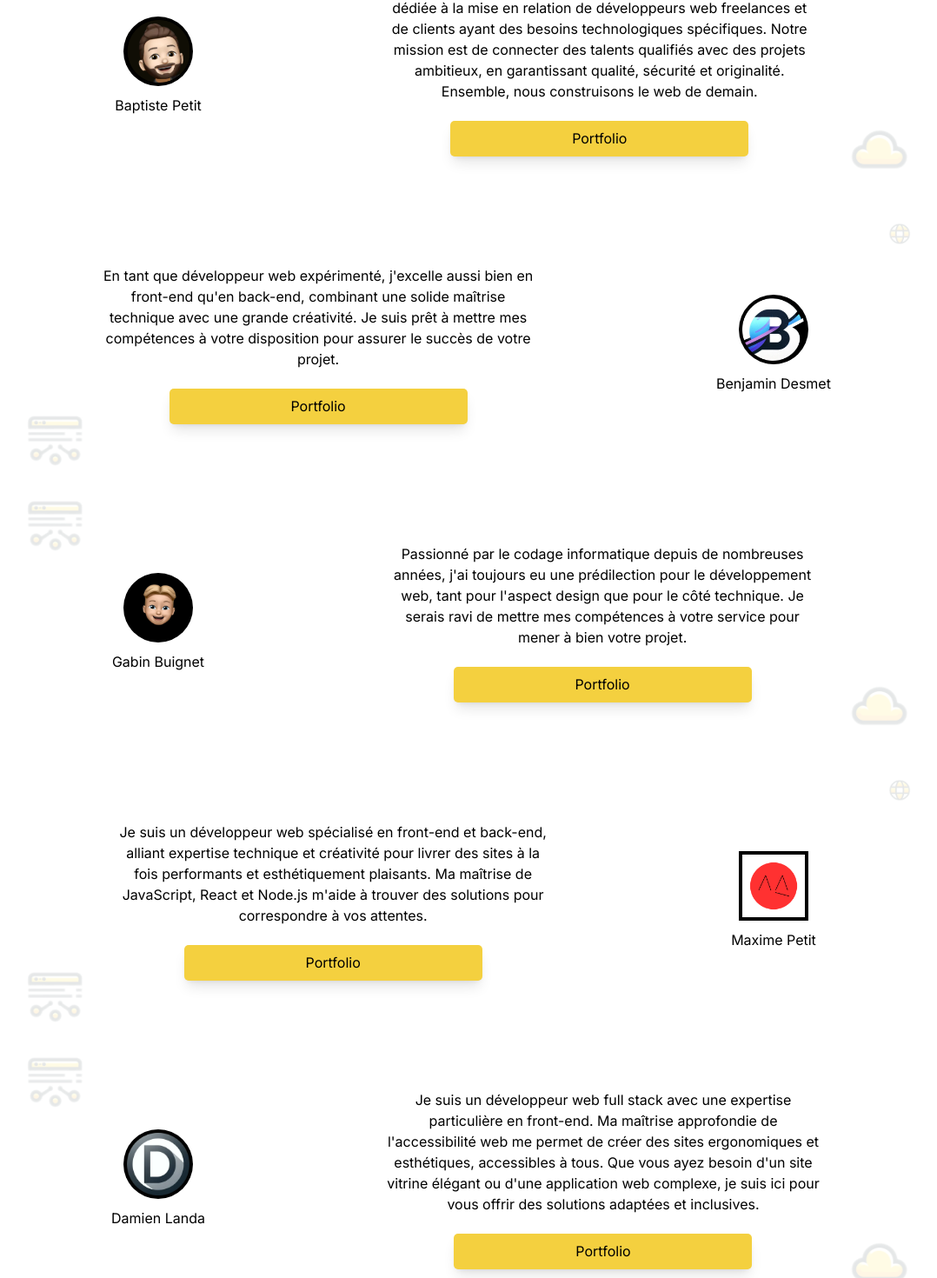
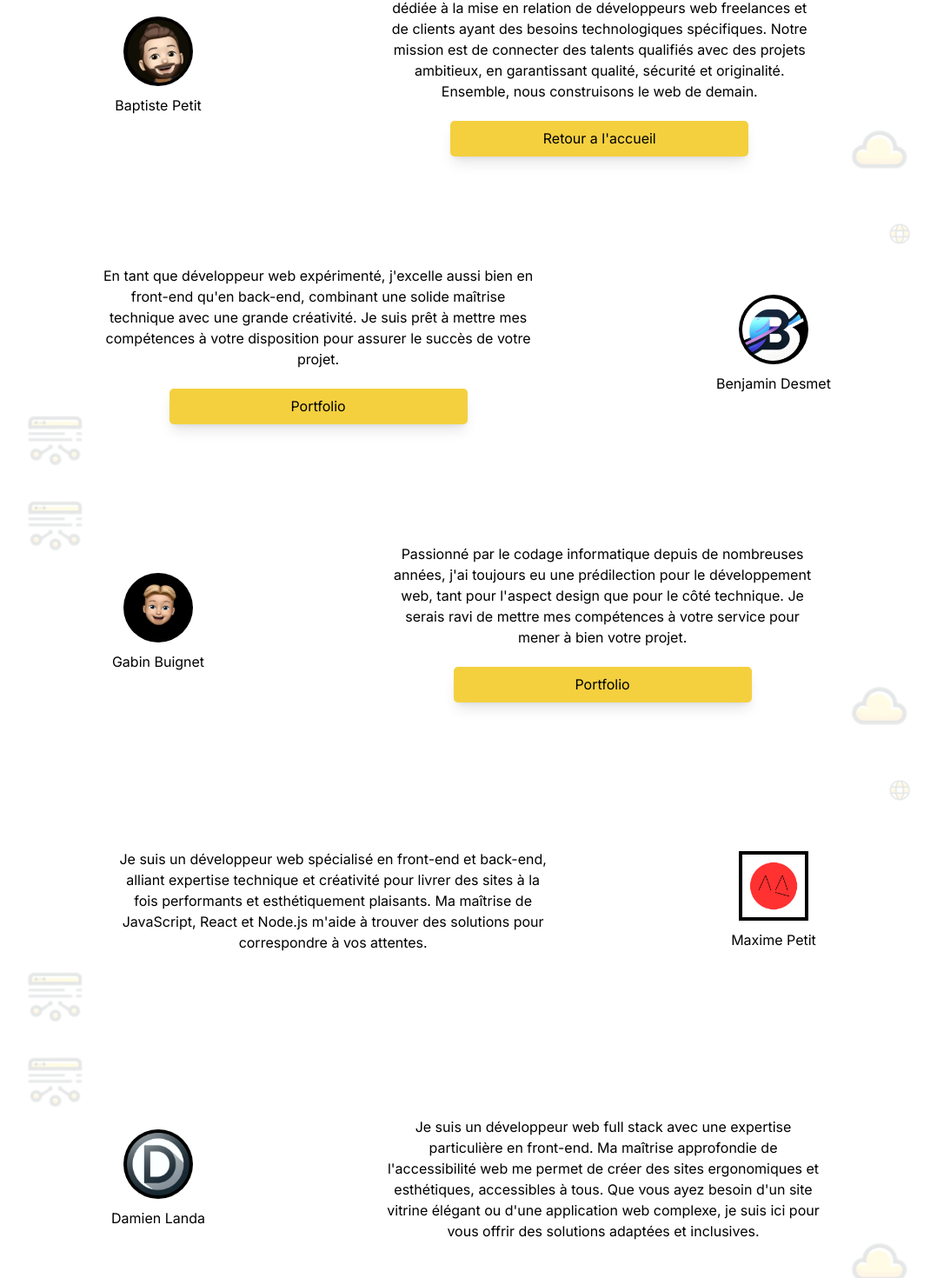
Before and after one commit to PSDOwebtest/PSDOwebtest, a Next.js app: page /collaborateurs in a window 1280 px wide. Shown: the part 599-2069 px from the top of the page at 87% size, without its empty margins (104-1182 px from the left). Built offline with nearby package versions, Linux system fonts and the light colour scheme.

Commit message:
Removed the button for the Portfolio of Baptiste, Maxime and Damien. Replaced to a Return to Home for Baptise, and just removed the button for Maxime and Damien

```diff
--- a/src/app/collaborateurs/page.tsx
+++ b/src/app/collaborateurs/page.tsx
@@ -72,9 +72,9 @@ export default function Page() {
                         Ensemble, nous construisons le web de demain.
                     </motion.p>
                     <motion.div initial={{scale: 1}} whileHover={{scale: 1.15}}>
-                        <Link href="https://www.baptistepetit.com/" target={"_blank"}
+                        <Link href="/" target={"_blank"}
                               className="flex justify-center items-center w-[343px] h-[41px] bg-custom_yellow rounded-[5px] shadow-lg z-10">
-                            Portfolio
+                            Retour a l'accueil
                         </Link>
                     </motion.div>
                 </motion.div>
@@ -192,12 +192,12 @@ export default function Page() {
                         et back-end, alliant expertise technique et créativité pour livrer des sites à la fois
                         performants et esthétiquement plaisants. Ma maîtrise de JavaScript, React et Node.js m&apos;aide
                         à trouver des solutions pour correspondre à vos attentes.</p>
-                    <motion.div initial={{scale: 1}} whileHover={{scale: 1.15}}>
-                        <Link href="/nous-contacter"
-                              className="flex justify-center items-center w-[343px] h-[41px] bg-custom_yellow rounded-[5px] shadow-lg z-10">
-                            Portfolio
-                        </Link>
-                    </motion.div>
+                    {/*<motion.div initial={{scale: 1}} whileHover={{scale: 1.15}}>*/}
+                    {/*    <Link href="/"*/}
+                    {/*          className="flex justify-center items-center w-[343px] h-[41px] bg-custom_yellow rounded-[5px] shadow-lg z-10">*/}
+                    {/*        Retour a l'accueil*/}
+                    {/*    </Link>*/}
+                    {/*</motion.div>*/}
                 </motion.div>
                 <motion.div initial={{opacity: 0, y: -40}} whileInView={{opacity: 0.1, y: 0}}
                             transition={{duration: 1, delay: 0.5}} viewport={{once: true}}
@@ -233,12 +233,12 @@ export default function Page() {
                         permet de créer des sites ergonomiques et esthétiques, accessibles à tous. Que vous ayez besoin
                         d'un site vitrine élégant ou d'une application web complexe, je suis ici pour vous offrir des
                         solutions adaptées et inclusives.</p>
-                    <motion.div initial={{scale: 1}} whileHover={{scale: 1.15}}>
-                        <Link href="https://www.gabinbuignet.xyz/" target={"_blank"}
-                              className="flex justify-center items-center w-[343px] h-[41px] bg-custom_yellow rounded-[5px] shadow-lg z-10">
-                            Portfolio
-                        </Link>
-                    </motion.div>
+                    {/*<motion.div initial={{scale: 1}} whileHover={{scale: 1.15}}>*/}
+                    {/*    <Link href="/" target={"_blank"}*/}
+                    {/*          className="flex justify-center items-center w-[343px] h-[41px] bg-custom_yellow rounded-[5px] shadow-lg z-10">*/}
+                    {/*        Retour a l'accueil*/}
+                    {/*    </Link>*/}
+                    {/*</motion.div>*/}
                 </motion.div>
                 <motion.div initial={{opacity: 0, y: -40}} whileInView={{opacity: 0.1, y: 0}}
                             transition={{duration: 1, delay: 0.5}} viewport={{once: true}}
```
